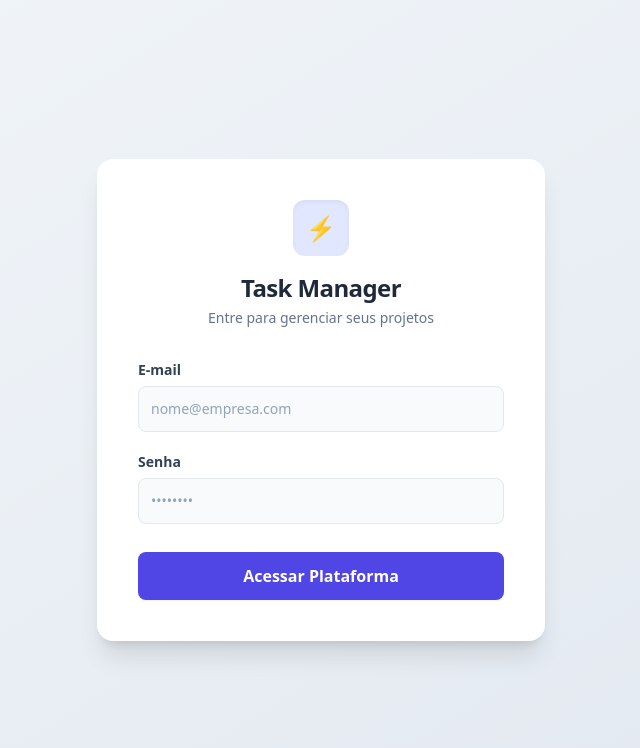
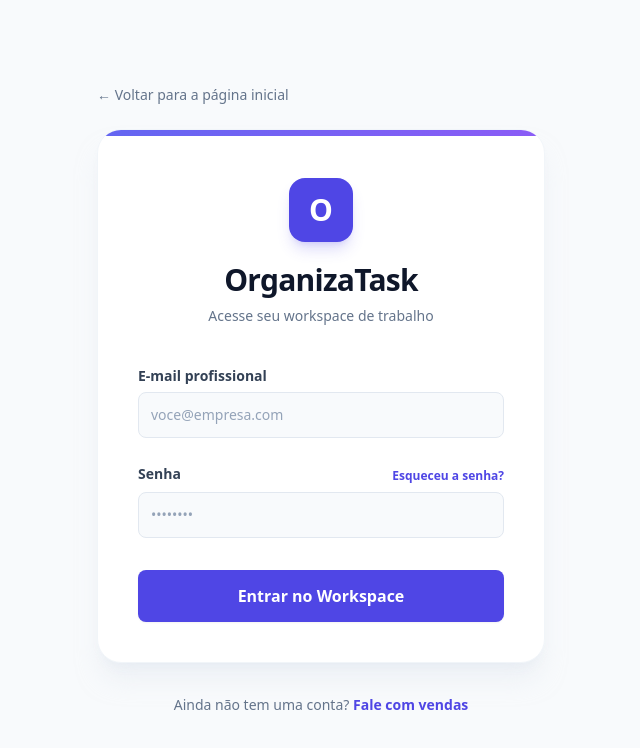
Before and after one commit to leonard0antonio/task-manager-frontend, a React (Vite) app: page /login in a window 1280 px wide. Shown: the top 748 px of the page, without its empty margins (319-959 px from the left). Built offline with nearby package versions, Linux system fonts and the light colour scheme; no server answers.

Commit message:
refactor: aplica padroes DRY evoluindo componente de Input e implementa UI/UX robusta no Login

```diff
--- a/src/components/ui/Button.tsx
+++ b/src/components/ui/Button.tsx
@@ -4,15 +4,15 @@ interface ButtonProps extends ButtonHTMLAttributes<HTMLButtonElement> {
   isLoading?: boolean;
 }
 
-export function Button({ children, isLoading, ...rest }: ButtonProps) {
+export function Button({ children, isLoading, disabled, ...rest }: ButtonProps) {
   return (
     <button
-      disabled={isLoading}
-      className="w-full bg-indigo-600 text-white font-bold py-3 rounded-lg hover:bg-indigo-700 focus:ring-4 focus:ring-indigo-100 transition-all disabled:opacity-70 disabled:cursor-not-allowed flex justify-center items-center gap-2 shadow-sm"
+      disabled={isLoading || disabled}
+      className="w-full bg-indigo-600 text-white font-bold py-3.5 rounded-lg hover:bg-indigo-700 focus:ring-4 focus:ring-indigo-100 transition-all disabled:opacity-70 disabled:cursor-not-allowed flex justify-center items-center gap-2 shadow-sm active:scale-[0.98]"
       {...rest}
     >
       {isLoading ? (
-        <span className="inline-block animate-spin text-lg leading-none">↻</span>
+        <span className="inline-block animate-spin text-xl leading-none">↻</span>
       ) : (
         children
       )}
--- a/src/components/ui/Input.tsx
+++ b/src/components/ui/Input.tsx
@@ -1,18 +1,24 @@
-import type { InputHTMLAttributes } from 'react';
+import type { InputHTMLAttributes, ReactNode } from 'react';
 
 // Estende as propriedades nativas do input do HTML
 interface InputProps extends InputHTMLAttributes<HTMLInputElement> {
   label: string;
+  labelAction?: ReactNode; // NOVO: Propriedade flexível para injetar links (ex: Esqueceu a senha)
 }
 
-export function Input({ label, ...rest }: InputProps) {
+export function Input({ label, labelAction, disabled, ...rest }: InputProps) {
   return (
     <div className="flex flex-col gap-1.5">
-      <label className="text-sm font-semibold text-slate-700">
-        {label}
-      </label>
+      <div className="flex items-center justify-between">
+        <label className="text-sm font-semibold text-slate-700">
+          {label}
+        </label>
+        {/* Renderiza a ação extra apenas se ela for enviada */}
+        {labelAction && <div>{labelAction}</div>}
+      </div>
       <input
-        className="w-full p-3 bg-slate-50 border border-slate-200 rounded-lg focus:ring-2 focus:ring-indigo-500 focus:border-indigo-500 focus:bg-white outline-none transition-all text-sm text-slate-800 placeholder:text-slate-400"
+        disabled={disabled}
+        className="w-full p-3 bg-slate-50 border border-slate-200 rounded-lg focus:ring-2 focus:ring-indigo-500 focus:border-indigo-500 focus:bg-white outline-none transition-all text-sm text-slate-800 placeholder:text-slate-400 disabled:opacity-50 disabled:cursor-not-allowed"
         {...rest}
       />
     </div>
--- a/src/pages/Login.tsx
+++ b/src/pages/Login.tsx
@@ -1,6 +1,6 @@
 import { useEffect, useState } from 'react';
 import { useAuth } from '../contexts/AuthContext';
-import { useNavigate } from 'react-router-dom';
+import { useNavigate, Link } from 'react-router-dom';
 import { Input } from '../components/ui/Input';
 import { Button } from '../components/ui/Button';
 
@@ -13,58 +13,78 @@ export function Login() {
   const { login, isAuthenticated } = useAuth();
   const navigate = useNavigate();
 
+  // Redirecionamento inteligente: se já tem token, vai pro painel
   useEffect(() => {
     if (isAuthenticated) {
-    navigate('/dashboard'); // Pula o login se já estiver autenticado!
+      navigate('/dashboard');
     }
   }, [isAuthenticated, navigate]);
 
   const handleLogin = async (e: React.FormEvent) => {
     e.preventDefault();
     setError('');
-    setIsLoading(true); // Inicia o loading no botão
+    setIsLoading(true);
 
     try {
       await login(email, password);
       navigate('/dashboard');
     } catch (err: any) {
-      setError(err.response?.data?.error || 'Erro ao fazer login. Verifique suas credenciais.');
+      setError(err.response?.data?.error || 'Credenciais inválidas. Verifique seu e-mail e senha.');
     } finally {
-      setIsLoading(false); // Para o loading independente do resultado
+      setIsLoading(false);
     }
   };
 
   return (
-    // Fundo com gradiente sutil para um toque premium
-    <div className="min-h-screen bg-gradient-to-br from-slate-100 to-slate-200 flex items-center justify-center p-4">
+    <div className="min-h-screen bg-slate-50 flex items-center justify-center p-4 relative overflow-hidden">
 
-      {/* Card da área de Login */}
-      <div className="max-w-md w-full bg-white rounded-2xl shadow-xl border border-white/20 p-8 sm:p-10">
+      {/* Background Orbs (Branding) */}
+      <div className="absolute top-[-10%] left-[-10%] w-[500px] h-[500px] bg-indigo-100 rounded-full blur-3xl opacity-50 -z-10 animate-fadeIn"></div>
+      <div className="absolute bottom-[-10%] right-[-10%] w-[600px] h-[600px] bg-violet-100 rounded-full blur-3xl opacity-50 -z-10 animate-fadeIn"></div>
 
-        {/* Cabeçalho / Logo */}
-        <div className="text-center mb-8">
-          <div className="inline-flex items-center justify-center w-14 h-14 bg-indigo-100 text-indigo-600 rounded-xl mb-4 shadow-inner">
-            <span className="text-2xl">⚡</span>
+      <div className="w-full max-w-md animate-fadeUp">
+
+        {/* Navegação Secundária */}
+        <div className="mb-6">
+          <Link to="/" className="text-sm font-medium text-slate-500 hover:text-indigo-600 transition-colors flex items-center gap-2 w-fit">
+            &larr; Voltar para a página inicial
+          </Link>
         </div>
-          <h2 className="text-2xl font-black text-slate-800 tracking-tight">
-            Task Manager
+
+        {/* Card do Formulário */}
+        <div className="bg-white rounded-3xl shadow-xl shadow-slate-200/50 border border-slate-100 p-8 sm:p-10 relative overflow-hidden">
+
+          {/* Borda decorativa superior */}
+          <div className="absolute top-0 left-0 w-full h-1.5 bg-gradient-to-r from-indigo-500 to-violet-500"></div>
+
+          {/* Header */}
+          <div className="text-center mb-10 mt-2">
+            <div className="inline-flex items-center justify-center w-16 h-16 bg-indigo-600 text-white rounded-2xl mb-5 shadow-lg shadow-indigo-600/20">
+              <span className="text-3xl font-black">O</span>
+            </div>
+            <h2 className="text-3xl font-black text-slate-900 tracking-tight">
+              OrganizaTask
             </h2>
-          <p className="text-sm text-slate-500 mt-1 font-medium">
-            Entre para gerenciar seus projetos
+            <p className="text-sm text-slate-500 mt-2 font-medium">
+              Acesse seu workspace de trabalho
             </p>
           </div>
 
-        <form onSubmit={handleLogin} className="space-y-5">
+          <form onSubmit={handleLogin} className="space-y-6">
+
+            {/* Input Modular: E-mail */}
             <Input
-            label="E-mail"
+              label="E-mail profissional"
               type="email"
               value={email}
               onChange={(e) => setEmail(e.target.value)}
-            placeholder="nome@empresa.com"
+              placeholder="voce@empresa.com"
               required
               autoComplete="email"
+              disabled={isLoading}
             />
 
+            {/* Input Modular: Senha com ação embutida */}
             <Input
               label="Senha"
               type="password"
@@ -73,21 +93,40 @@ export function Login() {
               placeholder="••••••••"
               required
               autoComplete="current-password"
+              disabled={isLoading}
+              labelAction={
+                <a href="#" className="text-xs font-semibold text-indigo-600 hover:text-indigo-800 transition-colors">
+                  Esqueceu a senha?
+                </a>
+              }
             />
 
+            {/* Feedback de Erro */}
             {error && (
-            <div className="p-3 bg-red-50 border border-red-100 rounded-lg">
-              <p className="text-red-600 text-sm font-semibold text-center">{error}</p>
+              <div className="p-4 bg-red-50 border border-red-100 rounded-xl animate-fadeIn">
+                <p className="text-red-600 text-sm font-semibold text-center flex items-center justify-center gap-2">
+                  <span className="text-base">⚠️</span> {error}
+                </p>
               </div>
             )}
 
+            {/* Botão Modular */}
             <div className="pt-2">
               <Button type="submit" isLoading={isLoading}>
-              Acessar Plataforma
+                Entrar no Workspace
               </Button>
             </div>
+
           </form>
+        </div>
 
+        {/* Rodapé de Vendas */}
+        <p className="text-center text-sm text-slate-500 mt-8 font-medium">
+          Ainda não tem uma conta?{' '}
+          <a href="#" className="text-indigo-600 hover:text-indigo-800 transition-colors font-bold">
+            Fale com vendas
+          </a>
+        </p>
       </div>
     </div>
   );
```
Lines whose indentation alone changed are shown as unchanged.
